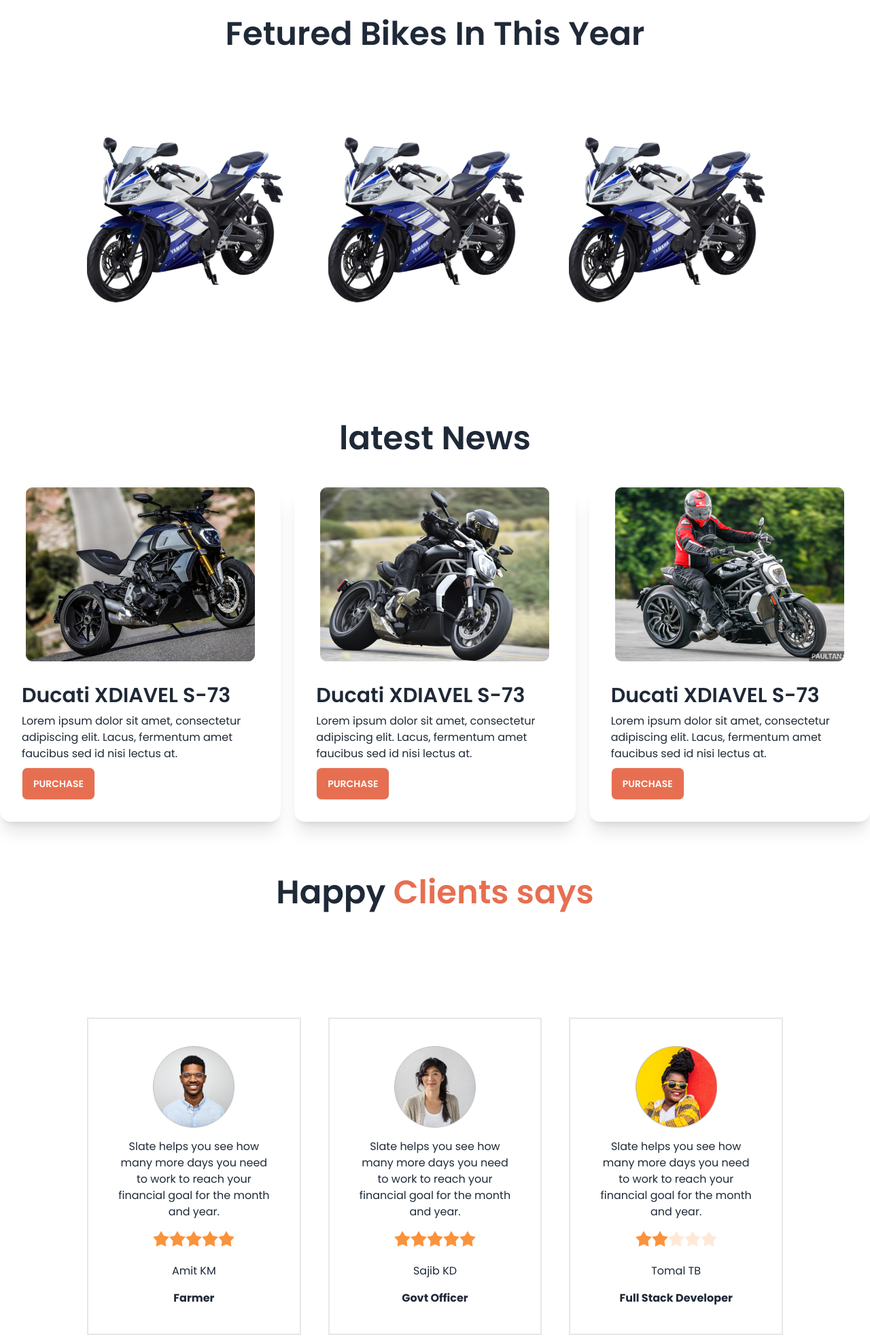
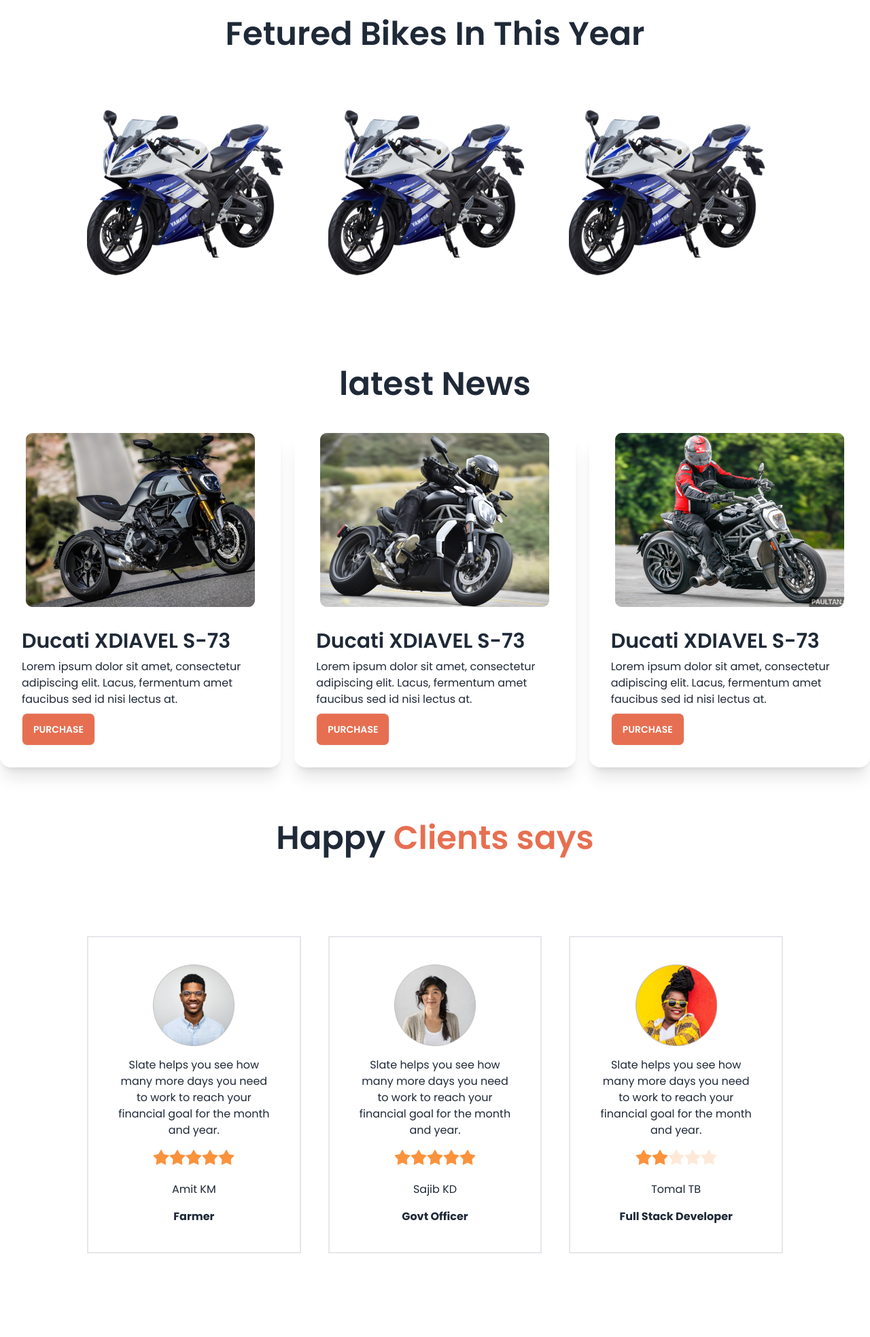
Before and after one commit to amitkumer051/biker-zone-with-daisy-ui, a plain HTML site: page index.html in a window 1280 px wide. Shown: the part 720-2687 px from the top of the page at 68% size. Drawn offline with nearby package versions, Linux system fonts and the light colour scheme.

```diff
--- a/index.html
+++ b/index.html
@@ -169,7 +169,7 @@
   <main class="md:container md:mx-auto">
     <div class="">
       <h2 class="text-5xl mt-14 font-semibold text-center mb-12">Fetured Bikes In This Year</h2>
-      <div class="grid gap-10 mx-[30%] lg-mx-40 md:mx-[10%] md:grid-cols-2 lg:grid-cols-3 py-20">
+      <div class="grid gap-10 mx-[15%] lg-mx-40 md:mx-[10%] md:grid-cols-2 lg:grid-cols-3 py-10">
         <div>
           <img src="images/others/feature-bike.png" alt="">
         </div>
@@ -231,7 +231,7 @@
       <!-- coustomer review -->
       <div class="mt-9 ">
         <h2 class="text-5xl mt-20 font-semibold text-center mb-20">Happy <span class="text-[#E76F51]">Clients says</span></h2>
-        <div class="grid gap-10 mx-[30%] lg-mx-40 md:mx-[10%] md:grid-cols-2 lg:grid-cols-3 py-20">
+        <div class="grid gap-10 mx-[15%] lg-mx-40 md:mx-[10%] md:grid-cols-2 lg:grid-cols-3 py-10">
           <!-- card 1 -->
           <div class="text-center space-y-4 p-10 border-2">
             <img class="m-auto max-w-[120px]" src="images/others/user-1.png" alt="">
```
